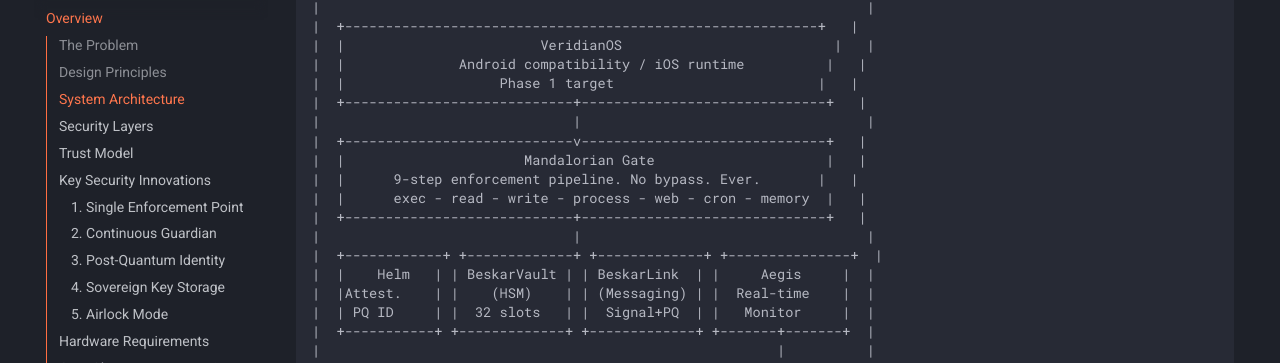
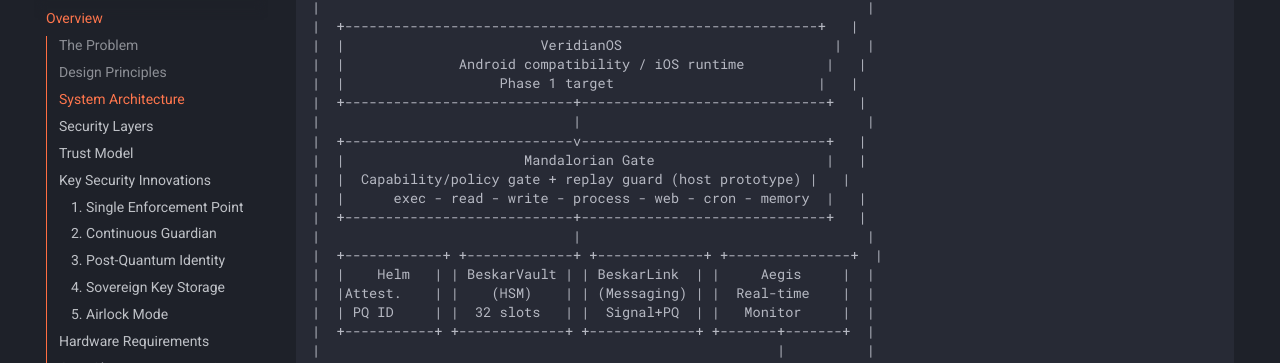
Before and after one commit to iamGodofall/mandalorian-project, an MkDocs documentation site: the page built from docs/architecture/overview.md, in a window 1280 px wide and 900 px high, scrolled down 894 px. Shown: the part 90-453 px from the top of the window. Built offline with MkDocs 1.6.1 and Material for MkDocs 9.7.7, drawn with Linux system fonts in a browser that asks for light colours; comment, search, counter and statistics services are not loaded.

Commit message:
Correct gate diagram claims about bypasses and runtime boundary

```diff
--- a/docs/architecture/overview.md
+++ b/docs/architecture/overview.md
@@ -41,7 +41,7 @@ Every phone today is a **betrayal machine**:
 |                               |                                   |
 |  +----------------------------v------------------------------+   |
 |  |                      Mandalorian Gate                     |   |
-|  |      9-step enforcement pipeline. No bypass. Ever.       |   |
+|  |  Capability/policy gate + replay guard (host prototype) |   |
 |  |      exec - read - write - process - web - cron - memory  |   |
 |  +----------------------------+------------------------------+   |
 |                               |                                   |
```
